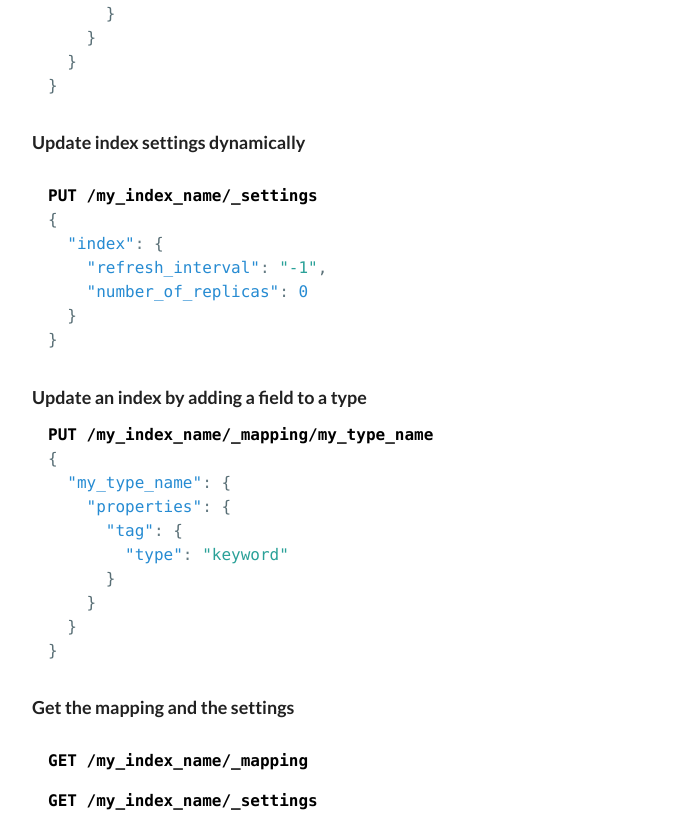
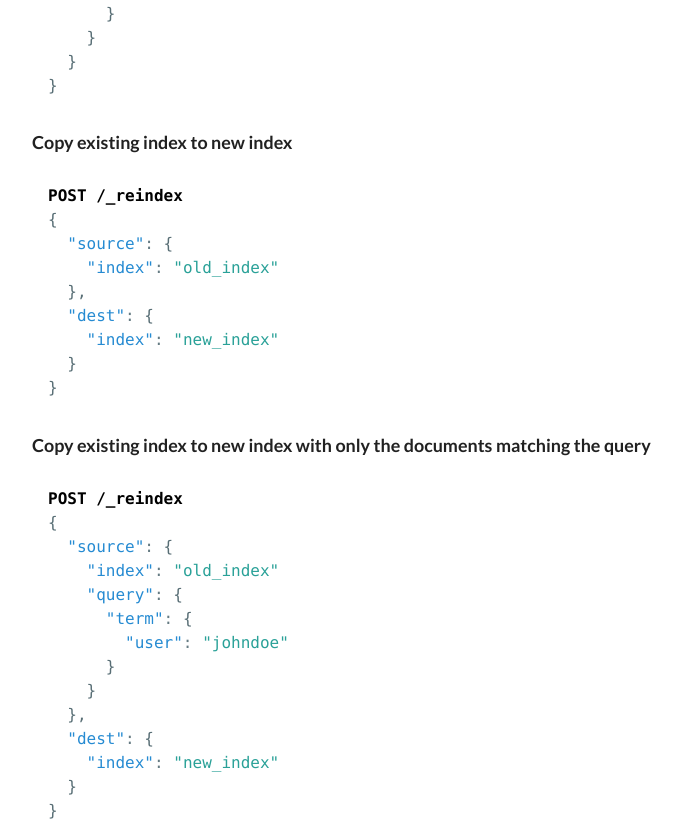
Before and after one commit to jolicode/elasticsearch-cheatsheet, a plain HTML site: page index.html in a window 1280 px wide. Shown: the part 4201-5035 px from the top of the page, without its empty margins (258-939 px from the left). Drawn offline with nearby package versions, Linux system fonts and the light colour scheme.

Commit message:
Add 2 basic _reindex usages

```diff
--- a/index.html
+++ b/index.html
@@ -438,6 +438,37 @@
         }
       }
     }
+  }
+}</code></pre>
+
+
+    <h3 class="ui header">Copy existing index to new index</h3>
+
+    <pre class="es2 es5"><code>POST /_reindex
+{
+  "source": {
+    "index": "old_index"
+  },
+  "dest": {
+    "index": "new_index"
+  }
+}</code></pre>
+
+
+    <h3 class="ui header">Copy existing index to new index with only the documents matching the query</h3>
+
+    <pre class="es2 es5"><code>POST /_reindex
+{
+  "source": {
+    "index": "old_index"
+	"query": {
+	  "term": {
+	    "user": "johndoe"
+	  }
+	}
+  },
+  "dest": {
+    "index": "new_index"
   }
 }</code></pre>
 
```
